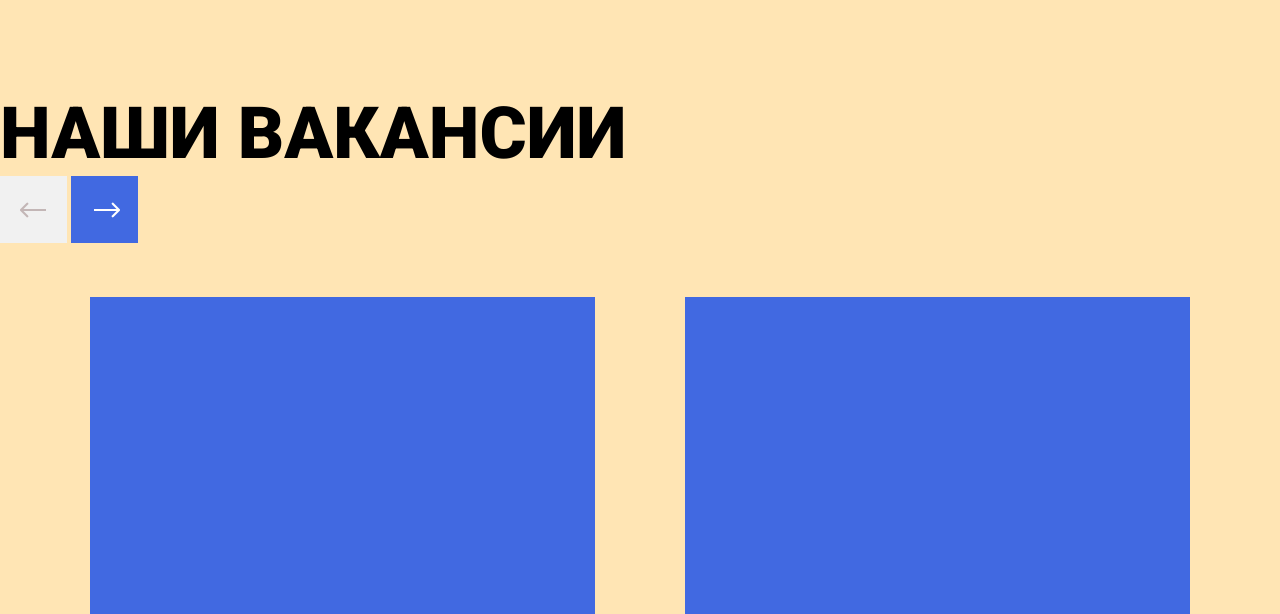
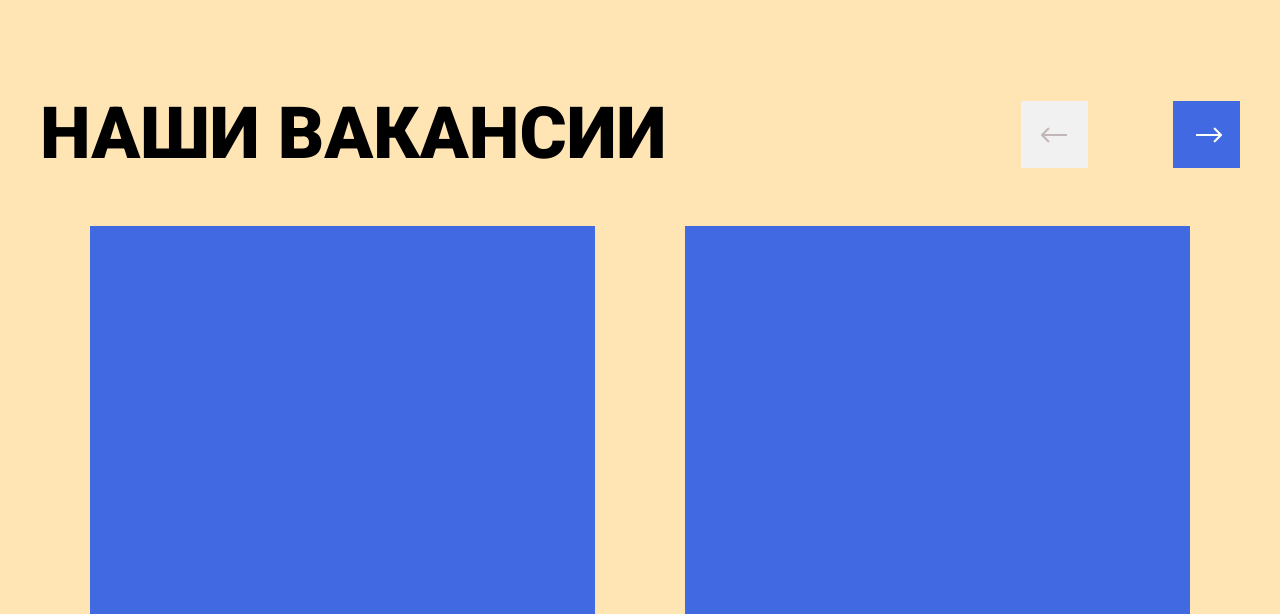
Before and after one commit to AndreyChiruk/course-project-kiar, a plain HTML site: page index-career-for-new.html in a window 1280 px wide. Shown: the part 142-756 px from the top of the page. Drawn offline with nearby package versions, Linux system fonts and the light colour scheme.

Commit message:
Add files via upload

```diff
--- a/css/career_for_new.css
+++ b/css/career_for_new.css
@@ -19,6 +19,10 @@ li {
 }
 
 .burger {
+  display: none;
+}
+
+.slider1 {
   display: none;
 }
 
--- a/css/career_for_new_adaptive.css
+++ b/css/career_for_new_adaptive.css
@@ -3,6 +3,30 @@
     -webkit-box-pack: space-evenly !important;
         -ms-flex-pack: space-evenly !important;
             justify-content: space-evenly !important;
+  }
+  .main-title {
+    padding: 0 40px !important;
+    display: -webkit-box;
+    display: -ms-flexbox;
+    display: flex;
+    -webkit-box-pack: justify;
+        -ms-flex-pack: justify;
+            justify-content: space-between;
+  }
+  .slider1 {
+    display: -webkit-box;
+    display: -ms-flexbox;
+    display: flex;
+    -webkit-box-align: center;
+        -ms-flex-align: center;
+            align-items: center;
+  }
+  .slider1 img {
+    width: 67px !important;
+    height: 67px !important;
+  }
+  .slider1 .slider-next {
+    margin-left: 85px !important;
   }
 }
 @media only screen and (max-width: 1410px) {
--- a/css/game_hitmasters_page_styles.css
+++ b/css/game_hitmasters_page_styles.css
@@ -133,7 +133,6 @@ li {
   max-width: -moz-max-content;
   max-width: max-content;
   background: rgb(65, 105, 225);
-  padding: 26px 41px;
 }
 .container main article h2 {
   margin-bottom: 42px;
--- a/css/project_page_styles.css
+++ b/css/project_page_styles.css
@@ -4,6 +4,8 @@ body {
   width: 100%;
   background: rgb(65, 105, 225);
   overflow-x: hidden;
+  -ms-touch-action: pan-y;
+      touch-action: pan-y;
 }
 
 a {
@@ -25,6 +27,10 @@ li {
 
 .container-btn-slider {
   display: none;
+}
+
+.main_first {
+  overflow-x: hidden !important;
 }
 
 article.article_menu1 {
@@ -157,6 +163,8 @@ article.article_menu1 ul li.article_menu-second a {
   -webkit-box-direction: normal;
       -ms-flex-direction: column;
           flex-direction: column;
+  -ms-touch-action: pan-y;
+      touch-action: pan-y;
   overflow: hidden;
   width: -webkit-max-content;
   width: -moz-max-content;
@@ -209,6 +217,10 @@ article.article_menu1 ul li.article_menu-second a {
 }
 .container main.main_first div.slider-wrapper div.slider-element article {
   margin-left: 123px;
+}
+.container main.main_first div.slider-wrapper div.slider-element article img {
+  width: 695px;
+  height: 695px;
 }
 .container main.main_first div.slider-wrapper div.slider-element article h2.article_title {
   max-width: 606px;
```
Also changed, not shown: css/project_page_styles_adaptive.css (+4 -4 lines).
